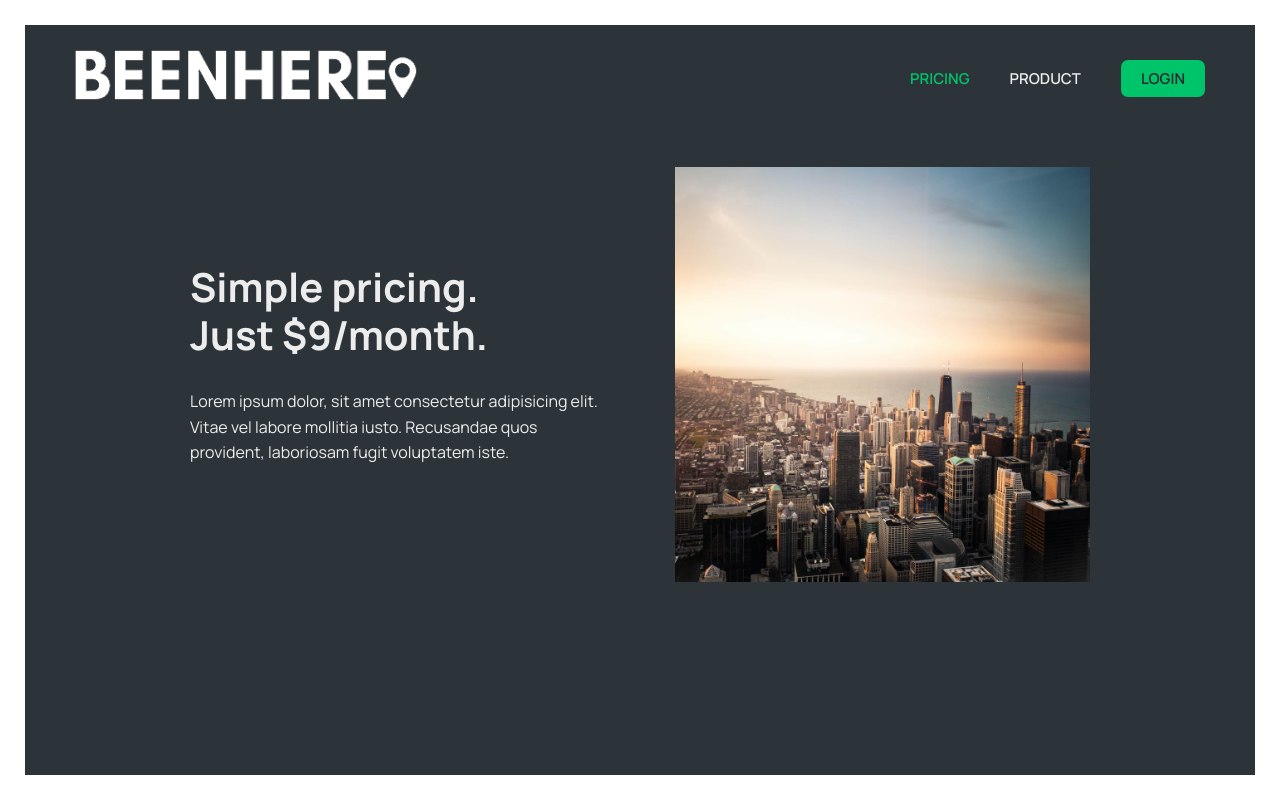
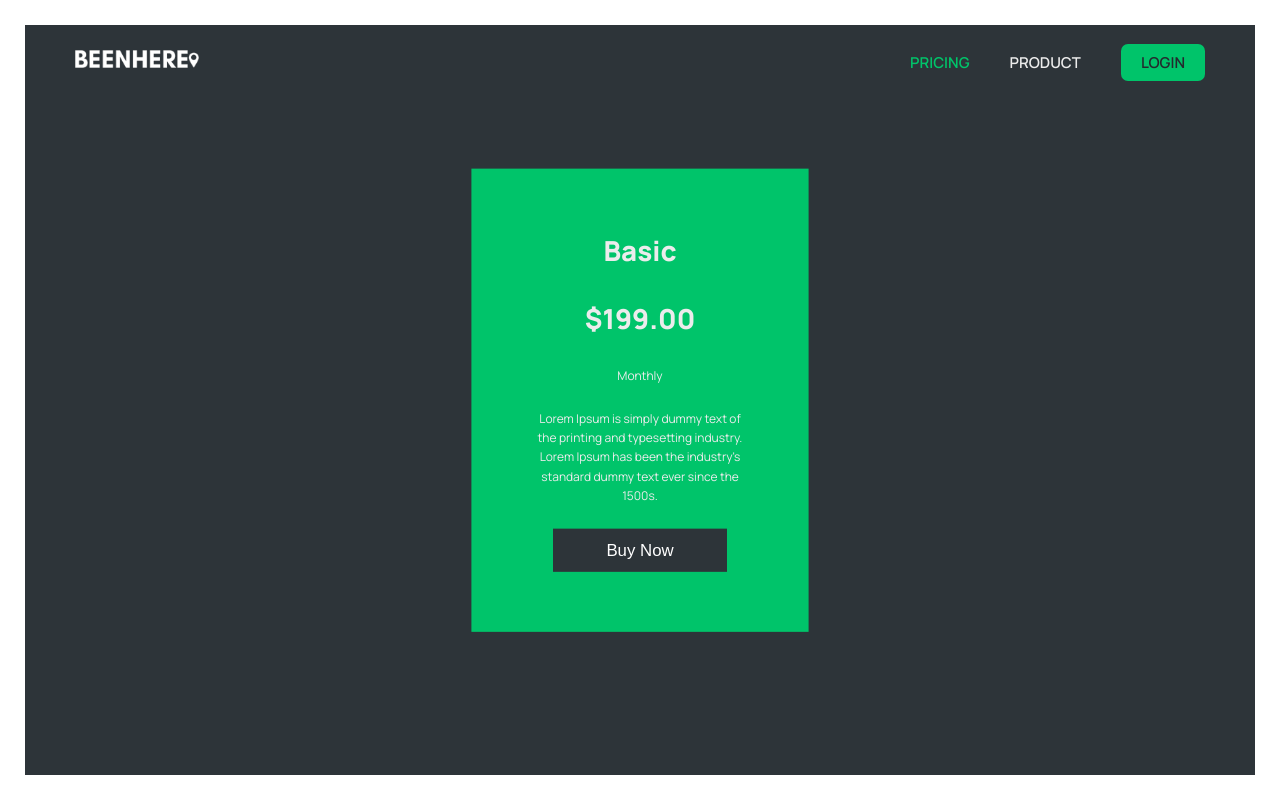
Before and after one commit to ayoubfatah/BeenHere, a React (Vite) app: page /pricing in a window 1280 px wide. Built offline with nearby package versions, Linux system fonts and the light colour scheme; data requests are answered from the project's data file; the HTML template or start-up script is replaced by a standard one.

Commit message:
changing pricing page

```diff
--- a/data/cities.json
+++ b/data/cities.json
@@ -47,6 +47,54 @@
         "lat": "29.53522956294847",
         "lng": "-8.876953125000002"
       }
+    },
+    {
+      "id": "2d2c",
+      "cityName": "Bejaad",
+      "country": "Morocco",
+      "emoji": "🇲🇦",
+      "date": "2024-04-06T20:33:34.298Z",
+      "notes": "",
+      "position": {
+        "lat": "32.80574473290688",
+        "lng": "-6.108398437500001"
+      }
+    },
+    {
+      "id": "44a2",
+      "cityName": "Ange",
+      "country": "Sweden",
+      "emoji": "🇸🇪",
+      "date": "2024-04-06T20:37:55.473Z",
+      "notes": "",
+      "position": {
+        "lat": "62.55285695857292",
+        "lng": "15.556640625000002"
+      }
+    },
+    {
+      "id": "a522",
+      "cityName": "Tura",
+      "country": "Russian Federation (the)",
+      "emoji": "🇷🇺",
+      "date": "2024-04-06T20:38:12.484Z",
+      "notes": "",
+      "position": {
+        "lat": "60.23981116999893",
+        "lng": "97.3828125"
+      }
+    },
+    {
+      "id": "bff7",
+      "cityName": "Castronuno",
+      "country": "Spain",
+      "emoji": "🇪🇸",
+      "date": "2024-04-06T22:10:56.736Z",
+      "notes": "\n",
+      "position": {
+        "lat": "41.393294288784894",
+        "lng": "-5.207519531250001"
+      }
     }
   ]
 }
--- a/src/components/Form.jsx
+++ b/src/components/Form.jsx
@@ -12,6 +12,7 @@ import Spinner from "../components/Spinner";
 import "react-datepicker/dist/react-datepicker.css";
 import { useCities } from "../contexts/CitiesContext";
 import { useNavigate } from "react-router-dom";
+import StarRating from "./StarRating";
 
 //
 export function convertToEmoji(countryCode) {
--- a/src/pages/Homepage.jsx
+++ b/src/pages/Homepage.jsx
@@ -1,6 +1,7 @@
 import { Link } from "react-router-dom";
 import styles from "./Homepage.module.css";
 import PageNav from "../components/PageNav";
+import Pricing from "../pages/Pricing";
 export default function Homepage() {
   return (
     <main className={styles.homepage}>
--- a/src/pages/Pricing.jsx
+++ b/src/pages/Pricing.jsx
@@ -1,25 +1,32 @@
 // Uses the same styles as Product
-import styles from "./Product.module.css";
+import styles from "./Pricing.module.css";
 import PageNav from "../components/PageNav";
 export default function Product() {
   return (
-    <main className={styles.product}>
+    <main className={styles.pricing}>
       <PageNav />
-      <section>
+      <div className={styles.cardContainer}>
         <div>
-          <h2>
-            Simple pricing.
-            <br />
-            Just $9/month.
-          </h2>
-          <p>
-            Lorem ipsum dolor, sit amet consectetur adipisicing elit. Vitae vel
-            labore mollitia iusto. Recusandae quos provident, laboriosam fugit
-            voluptatem iste.
-          </p>
+          <div className={styles.cards}>
+            <h1 className={styles.heading}>Basic</h1>
+            <div>
+              <h1 className={styles.heading}>$199.00</h1>
+              <p className={styles.marginBot}>Monthly</p>
+            </div>
+            <div></div>
+            <div className={styles.marginBot}>
+              <p>
+                Lorem Ipsum is simply dummy text of the printing and typesetting
+                industry. Lorem Ipsum has been the industry's standard dummy
+                text ever since the 1500s.
+              </p>
+            </div>
+            <button className={styles.btnBuy}>Buy Now</button>
+          </div>
         </div>
-        <img src="img-2.jpg" alt="overview of a large city with skyscrapers" />
-      </section>
+      </div>
     </main>
   );
 }
+
+// PricePlans.js
--- /dev/null
+++ b/src/pages/Pricing.module.css
@@ -0,0 +1,61 @@
+.cards {
+  display: flex;
+  flex-direction: column;
+  justify-content: center;
+  align-items: center;
+  text-align: center;
+
+  padding: 50px;
+  width: 281px;
+  background-color: var(--color-brand--2);
+  transform: scale(1.2);
+}
+.cardContainer {
+  position: absolute;
+  top: 50%;
+  left: 50%;
+  transform: translate(-50%, -50%);
+  display: flex;
+  align-items: center;
+  justify-content: center;
+}
+.btnBuy {
+  font-size: 14px;
+  display: inline-block;
+  padding: 10px 44px;
+  background-color: var(--color-dark--1);
+  border: none;
+  color: white;
+  cursor: pointer;
+}
+
+.pricing {
+  position: relative;
+  margin: 2.5rem;
+  padding: 2.5rem 5rem;
+  background-color: var(--color-dark--1);
+  min-height: calc(100vh - 5rem);
+}
+
+.marginBot {
+  margin-bottom: 20px;
+}
+
+.heading {
+  margin-bottom: 20px;
+  font-size: 23px;
+  font-weight: 900;
+}
+
+.cardsSecondary {
+  display: flex;
+  flex-direction: column;
+  justify-content: center;
+  align-items: center;
+  text-align: center;
+
+  padding: 50px;
+  width: 281px;
+  background-color: black;
+  transform: scale(1);
+}
--- a/src/pages/ProtoctedRoute.jsx
+++ b/src/pages/ProtoctedRoute.jsx
@@ -7,7 +7,7 @@ const ProtectedRoute = ({ children }) => {
   useEffect(() => {
     if (!isAuthenticated) navigate("/");
   }, [navigate, isAuthenticated]);
-  return children;
+  return isAuthenticated ? children : null;
 };
 
 export default ProtectedRoute;
```
